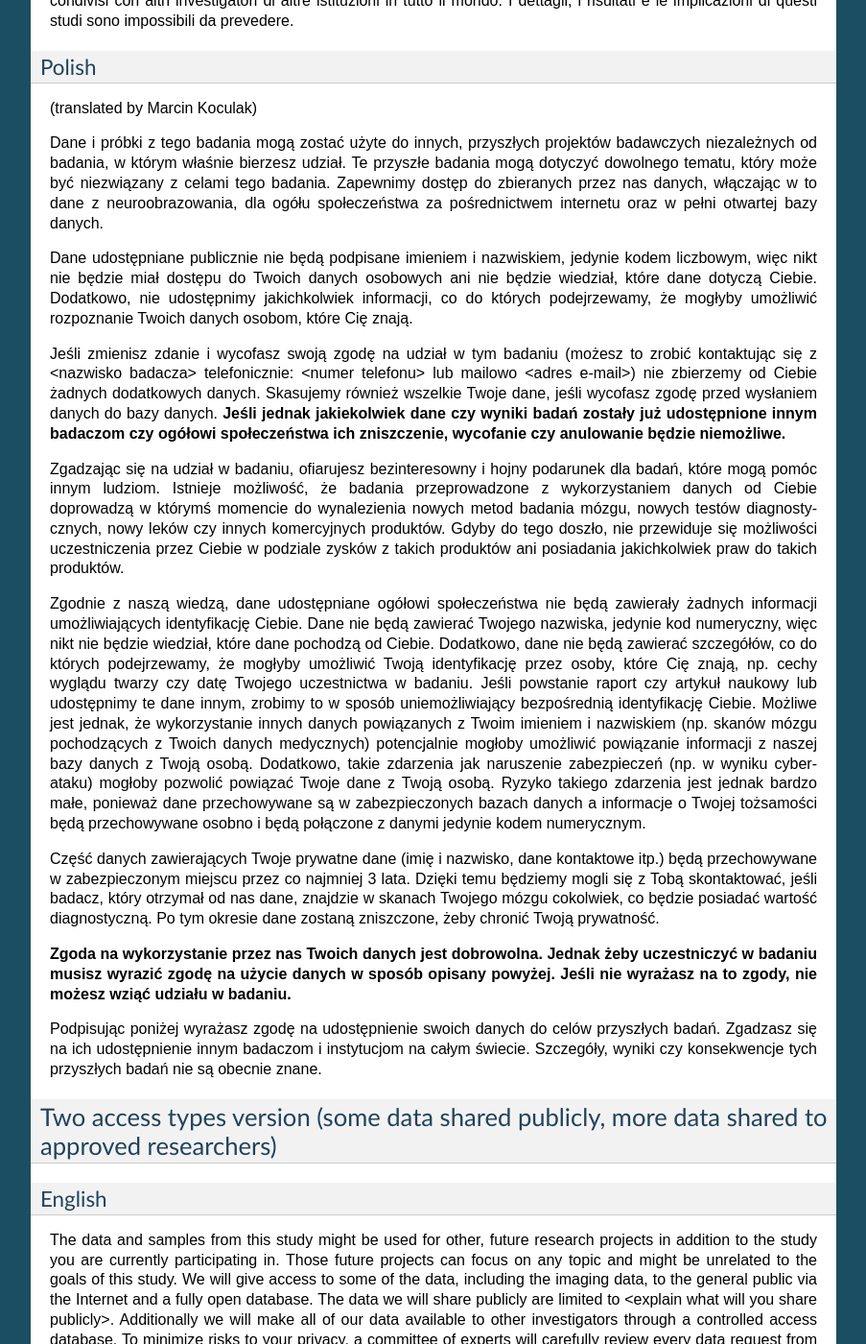
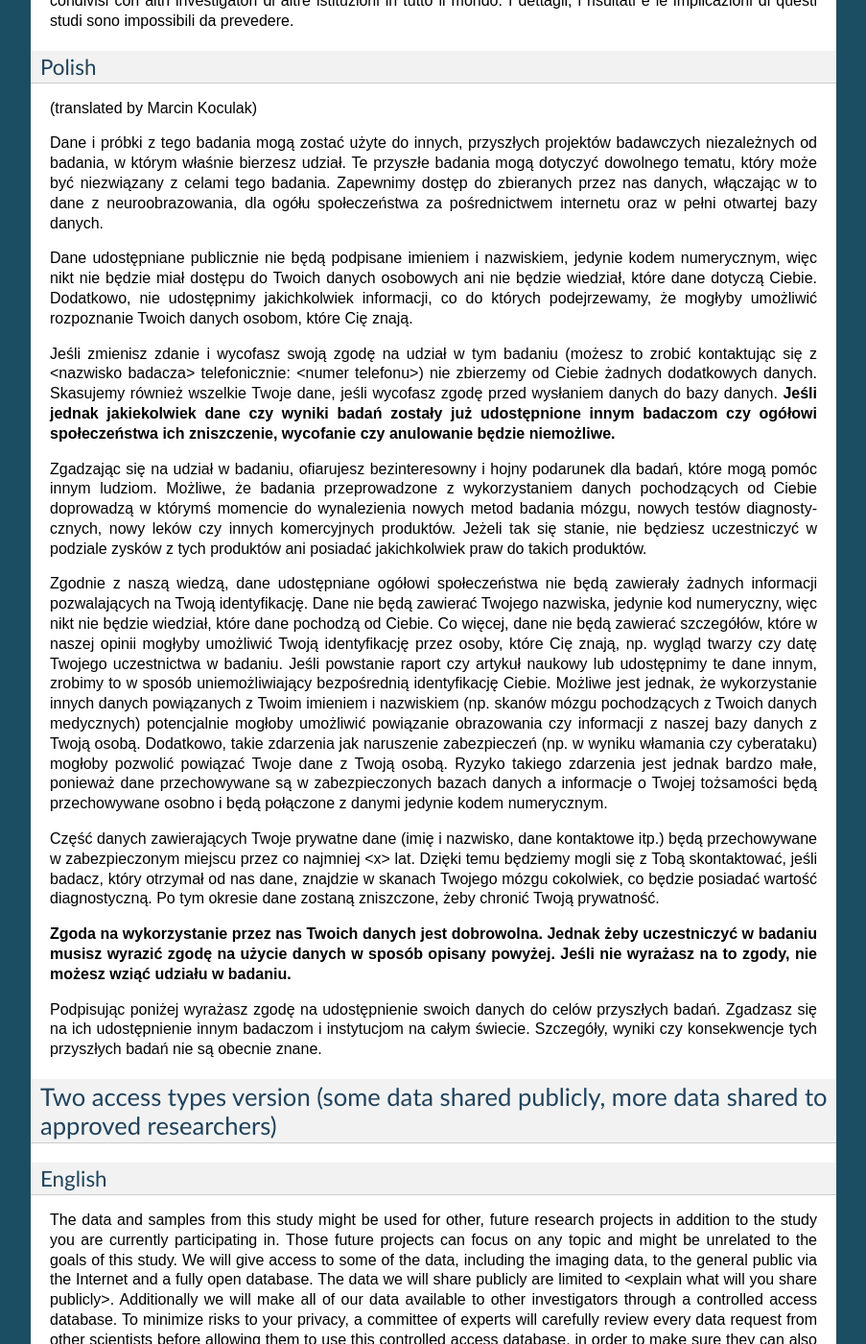
Before and after one commit to con/open-brain-consent, a Sphinx documentation site: the page built from docs/source/ultimate.rst, in a window 1280 px wide and 1400 px high, scrolled down 5608 px. Shown: the whole window at 96% size, without its empty margins (198-1101 px from the left). Built offline with Sphinx 7.4.7, drawn with Linux system fonts in a browser that asks for light colours.

Commit message:
correcting some phrasing

```diff
--- a/docs/source/ultimate.rst
+++ b/docs/source/ultimate.rst
@@ -131,15 +131,15 @@ Polish
 
 Dane i próbki z tego badania mogą zostać użyte do innych, przyszłych projektów badawczych niezależnych od badania, w którym właśnie bierzesz udział. Te przyszłe badania mogą dotyczyć dowolnego tematu, który może być niezwiązany z celami tego badania. Zapewnimy dostęp do zbieranych przez nas danych, włączając w to dane z neuroobrazowania, dla ogółu społeczeństwa za pośrednictwem internetu oraz w pełni otwartej bazy danych.
 
-Dane udostępniane publicznie nie będą podpisane imieniem i nazwiskiem, jedynie kodem liczbowym, więc nikt nie będzie miał dostępu do Twoich danych osobowych ani nie będzie wiedział, które dane dotyczą Ciebie. Dodatkowo, nie udostępnimy jakichkolwiek informacji, co do których podejrzewamy, że mogłyby umożliwić rozpoznanie Twoich danych osobom, które Cię znają.
+Dane udostępniane publicznie nie będą podpisane imieniem i nazwiskiem, jedynie kodem numerycznym, więc nikt nie będzie miał dostępu do Twoich danych osobowych ani nie będzie wiedział, które dane dotyczą Ciebie. Dodatkowo, nie udostępnimy jakichkolwiek informacji, co do których podejrzewamy, że mogłyby umożliwić rozpoznanie Twoich danych osobom, które Cię znają.
 
-Jeśli zmienisz zdanie i wycofasz swoją zgodę na udział w tym badaniu (możesz to zrobić kontaktując się z <nazwisko badacza> telefonicznie: <numer telefonu> lub mailowo <adres e-mail>) nie zbierzemy od Ciebie żadnych dodatkowych danych. Skasujemy również wszelkie Twoje dane, jeśli wycofasz zgodę przed wysłaniem danych do bazy danych. **Jeśli jednak jakiekolwiek dane czy wyniki badań zostały już udostępnione innym badaczom czy ogółowi społeczeństwa ich zniszczenie, wycofanie czy anulowanie będzie niemożliwe.**
+Jeśli zmienisz zdanie i wycofasz swoją zgodę na udział w tym badaniu (możesz to zrobić kontaktując się z <nazwisko badacza> telefonicznie: <numer telefonu>) nie zbierzemy od Ciebie żadnych dodatkowych danych. Skasujemy również wszelkie Twoje dane, jeśli wycofasz zgodę przed wysłaniem danych do bazy danych. **Jeśli jednak jakiekolwiek dane czy wyniki badań zostały już udostępnione innym badaczom czy ogółowi społeczeństwa ich zniszczenie, wycofanie czy anulowanie będzie niemożliwe.**
 
-Zgadzając się na udział w badaniu, ofiarujesz bezinteresowny i hojny podarunek dla badań, które mogą pomóc innym ludziom. Istnieje możliwość, że badania przeprowadzone z wykorzystaniem danych od Ciebie doprowadzą w którymś momencie do wynalezienia nowych metod badania mózgu, nowych testów diagnostycznych, nowy leków czy innych komercyjnych produktów. Gdyby do tego doszło, nie przewiduje się możliwości uczestniczenia przez Ciebie w podziale zysków z takich produktów ani posiadania jakichkolwiek praw do takich produktów.
+Zgadzając się na udział w badaniu, ofiarujesz bezinteresowny i hojny podarunek dla badań, które mogą pomóc innym ludziom. Możliwe, że badania przeprowadzone z wykorzystaniem danych pochodzących od Ciebie doprowadzą w którymś momencie do wynalezienia nowych metod badania mózgu, nowych testów diagnostycznych, nowy leków czy innych komercyjnych produktów. Jeżeli tak się stanie, nie będziesz uczestniczyć w podziale zysków z tych produktów ani posiadać jakichkolwiek praw do takich produktów.
 
-Zgodnie z naszą wiedzą, dane udostępniane ogółowi społeczeństwa nie będą zawierały żadnych informacji umożliwiających identyfikację Ciebie. Dane nie będą zawierać Twojego nazwiska, jedynie kod numeryczny, więc nikt nie będzie wiedział, które dane pochodzą od Ciebie. Dodatkowo, dane nie będą zawierać szczegółów, co do których podejrzewamy, że mogłyby umożliwić Twoją identyfikację przez osoby, które Cię znają, np. cechy wyglądu twarzy czy datę Twojego uczestnictwa w badaniu. Jeśli powstanie raport czy artykuł naukowy lub udostępnimy te dane innym, zrobimy to w sposób uniemożliwiający bezpośrednią identyfikację Ciebie. Możliwe jest jednak, że wykorzystanie innych danych powiązanych z Twoim imieniem i nazwiskiem (np. skanów mózgu pochodzących z Twoich danych medycznych) potencjalnie mogłoby umożliwić powiązanie informacji z naszej bazy danych z Twoją osobą. Dodatkowo, takie zdarzenia jak naruszenie zabezpieczeń (np. w wyniku cyberataku) mogłoby pozwolić powiązać Twoje dane z Twoją osobą. Ryzyko takiego zdarzenia jest jednak bardzo małe, ponieważ dane przechowywane są w zabezpieczonych bazach danych a informacje o Twojej tożsamości będą przechowywane osobno i będą połączone z danymi jedynie kodem numerycznym.
+Zgodnie z naszą wiedzą, dane udostępniane ogółowi społeczeństwa nie będą zawierały żadnych informacji pozwalających na Twoją identyfikację. Dane nie będą zawierać Twojego nazwiska, jedynie kod numeryczny, więc nikt nie będzie wiedział, które dane pochodzą od Ciebie. Co więcej, dane nie będą zawierać szczegółów, które w naszej opinii mogłyby umożliwić Twoją identyfikację przez osoby, które Cię znają, np. wygląd twarzy czy datę Twojego uczestnictwa w badaniu. Jeśli powstanie raport czy artykuł naukowy lub udostępnimy te dane innym, zrobimy to w sposób uniemożliwiający bezpośrednią identyfikację Ciebie. Możliwe jest jednak, że wykorzystanie innych danych powiązanych z Twoim imieniem i nazwiskiem (np. skanów mózgu pochodzących z Twoich danych medycznych) potencjalnie mogłoby umożliwić powiązanie obrazowania czy informacji z naszej bazy danych z Twoją osobą. Dodatkowo, takie zdarzenia jak naruszenie zabezpieczeń (np. w wyniku włamania czy cyberataku) mogłoby pozwolić powiązać Twoje dane z Twoją osobą. Ryzyko takiego zdarzenia jest jednak bardzo małe, ponieważ dane przechowywane są w zabezpieczonych bazach danych a informacje o Twojej tożsamości będą przechowywane osobno i będą połączone z danymi jedynie kodem numerycznym.
 
-Część danych zawierających Twoje prywatne dane (imię i nazwisko, dane kontaktowe itp.) będą przechowywane w zabezpieczonym miejscu przez co najmniej 3 lata. Dzięki temu będziemy mogli się z Tobą skontaktować, jeśli badacz, który otrzymał od nas dane, znajdzie w skanach Twojego mózgu cokolwiek, co będzie posiadać wartość diagnostyczną. Po tym okresie dane zostaną zniszczone, żeby chronić Twoją prywatność.
+Część danych zawierających Twoje prywatne dane (imię i nazwisko, dane kontaktowe itp.) będą przechowywane w zabezpieczonym miejscu przez co najmniej <x> lat. Dzięki temu będziemy mogli się z Tobą skontaktować, jeśli badacz, który otrzymał od nas dane, znajdzie w skanach Twojego mózgu cokolwiek, co będzie posiadać wartość diagnostyczną. Po tym okresie dane zostaną zniszczone, żeby chronić Twoją prywatność.
 
 **Zgoda na wykorzystanie przez nas Twoich danych jest dobrowolna. Jednak żeby uczestniczyć w badaniu musisz wyrazić zgodę na użycie danych w sposób opisany powyżej. Jeśli nie wyrażasz na to zgody, nie możesz wziąć udziału w badaniu.**
 
```
